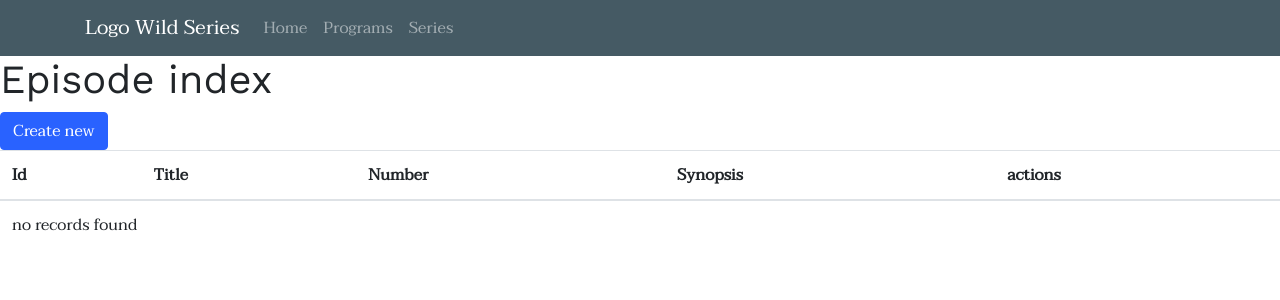
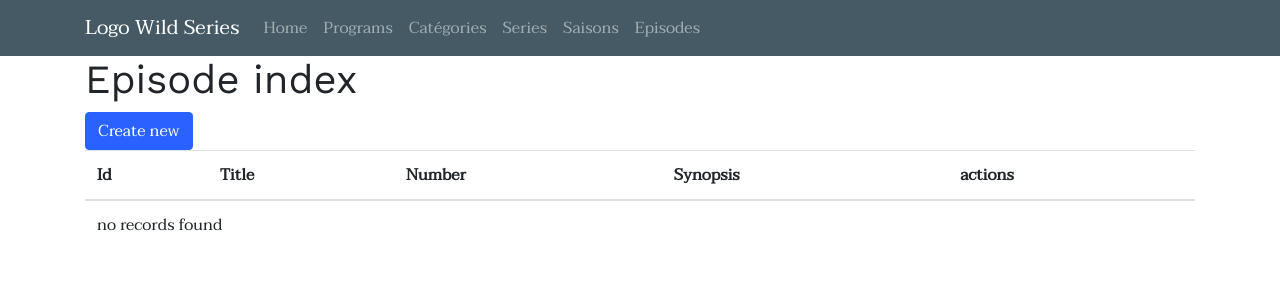
Before and after one commit to kimor44/Wild-series, a Symfony app: template templates/episode/index.html.twig in a window 1280 px wide. Shown: the top 300 px of the page. Run offline with Twig, Linux system fonts and the light colour scheme; the template is opened without the code that fills it, so the values that code supplies are empty; style sheets or scripts are compiled from the project's sources; some libraries are stand-ins or nearby versions.

Commit message:
mise en forme

```diff
--- a/src/Form/ProgramType.php
+++ b/src/Form/ProgramType.php
@@ -2,7 +2,9 @@
 
 namespace App\Form;
 
+use App\Entity\Actor;
 use App\Entity\Program;
+use Symfony\Bridge\Doctrine\Form\Type\EntityType;
 use Symfony\Component\Form\AbstractType;
 use Symfony\Component\Form\FormBuilderInterface;
 use Symfony\Component\OptionsResolver\OptionsResolver;
@@ -16,6 +18,10 @@ class ProgramType extends AbstractType
             ->add('summary')
             ->add('poster')
             ->add('category',null, ['choice_label' => 'name'])
+            ->add('actors', EntityType::class, [
+                'class' => Actor::class,
+                'choice_label' => 'name',
+            ]);
         ;
     }
 
--- a/templates/category/show.html.twig
+++ b/templates/category/show.html.twig
@@ -3,6 +3,7 @@
 {% block title %}Category{% endblock %}
 
 {% block body %}
+    <div class="container">
         <h1>Category</h1>
 
         <table class="table">
@@ -22,4 +23,5 @@
 
 
         {{ include('category/_delete_form.html.twig') }}
+    </div>
 {% endblock %}
--- a/templates/episode/index.html.twig
+++ b/templates/episode/index.html.twig
@@ -3,9 +3,11 @@
 {% block title %}Episode index{% endblock %}
 
 {% block body %}
+    <div class="container">
         <h1>Episode index</h1>
 
         <a href="{{ path('episode_new') }}" class="btn btn-secondary">Create new</a>
+        <div class="table-responsive-lxl">
             <table class="table">
                 <thead>
                 <tr>
@@ -24,8 +26,8 @@
                         <td>{{ episode.number }}</td>
                         <td>{{ episode.synopsis }}</td>
                         <td>
-                    <a href="{{ path('episode_show', {'id': episode.id}) }}">show</a>
-                    <a href="{{ path('episode_edit', {'id': episode.id}) }}">edit</a>
+                            <a href="{{ path('episode_show', {'id': episode.id}) }}" class="btn btn-primary">show</a>
+                            <a href="{{ path('episode_edit', {'id': episode.id}) }}" class="btn btn-secondary">edit</a>
                         </td>
                     </tr>
                 {% else %}
@@ -35,5 +37,7 @@
                 {% endfor %}
                 </tbody>
             </table>
+        </div>
+    </div>
 
 {% endblock %}
--- a/templates/episode/show.html.twig
+++ b/templates/episode/show.html.twig
@@ -3,6 +3,7 @@
 {% block title %}Episode{% endblock %}
 
 {% block body %}
+    <div class="container">
         <h1>Episode</h1>
 
         <table class="table">
@@ -31,4 +32,5 @@
         <a href="{{ path('episode_edit', {'id': episode.id}) }}">edit</a>
 
         {{ include('episode/_delete_form.html.twig') }}
+    </div>
 {% endblock %}
--- a/templates/navbar.html.twig
+++ b/templates/navbar.html.twig
@@ -15,7 +15,16 @@
                     <a class="nav-link" href="{{ path('wild_index') }}">Programs</a>
                 </li>
                 <li class="nav-item">
+                    <a class="nav-link" href="{{ path('category_add') }}">Catégories</a>
+                </li>
+                <li class="nav-item">
                     <a class="nav-link" href="{{ path('program_index') }}">Series</a>
+                </li>
+                <li class="nav-item">
+                    <a class="nav-link" href="{{ path('season_index') }}">Saisons</a>
+                </li>
+                <li class="nav-item">
+                    <a class="nav-link" href="{{ path('episode_index') }}">Episodes</a>
                 </li>
             </ul>
         </div>
--- a/templates/season/show.html.twig
+++ b/templates/season/show.html.twig
@@ -3,6 +3,7 @@
 {% block title %}Season{% endblock %}
 
 {% block body %}
+    <div class="container">
         <h1>Season</h1>
 
         <table class="table">
@@ -27,4 +28,5 @@
         <a href="{{ path('season_edit', {'id': season.id}) }}">edit</a>
 
         {{ include('season/_delete_form.html.twig') }}
+    </div>
 {% endblock %}
```
Also changed, not shown: templates/category/edit.html.twig (+6 -4 lines), templates/episode/edit.html.twig (+6 -4 lines), templates/episode/new.html.twig (+5 -3 lines), templates/program/edit.html.twig (+6 -4 lines), templates/program/index.html.twig (+5 -2 lines), templates/program/new.html.twig (+5 -3 lines), templates/program/show.html.twig (+5 -2 lines), templates/season/edit.html.twig (+6 -4 lines), templates/season/index.html.twig (+6 -4 lines), templates/season/new.html.twig (+5 -3 lines). Lines whose indentation alone changed are shown as unchanged.
